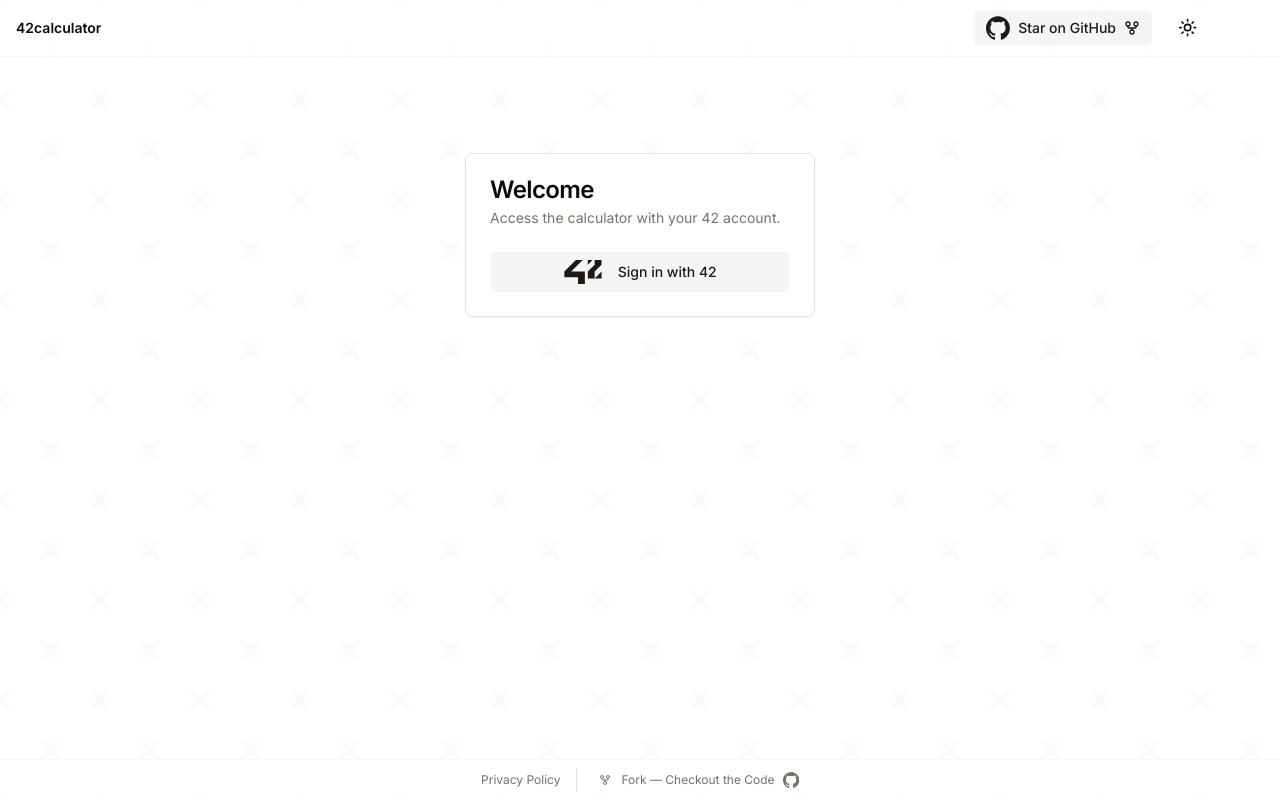
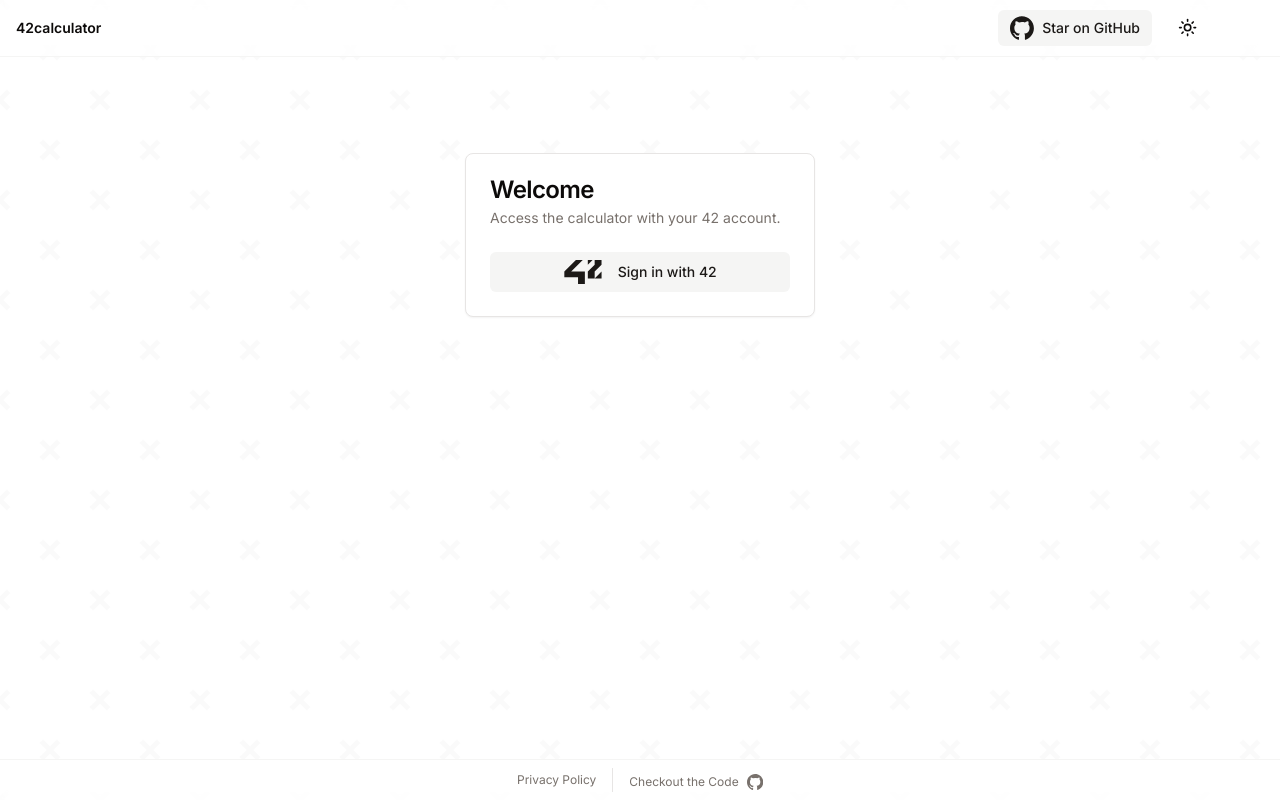
Before and after one commit to lucas-ht/42calculator, a Next.js app: page / in a window 1280 px wide. Built offline with nearby package versions, Linux system fonts and the light colour scheme; no server answers.

Commit message:
fix(ui): restore upstream header and footer buttons

```diff
--- a/src/components/footer/footer.tsx
+++ b/src/components/footer/footer.tsx
@@ -1,5 +1,4 @@
 import { Separator } from "@/components/ui/separator";
-import { GitFork } from "lucide-react";
 import Link from "next/link";
 import GitHub from "../icons/GitHub";
 
@@ -13,14 +12,9 @@
           </div>
         </Link>
         <Separator orientation="vertical" />
-        <Link
-          href="https://github.com/lucas-ht/42calculator"
-          target="_blank"
-          rel="noopener noreferrer"
-        >
+        <Link href="https://github.com/lucas-ht/42calculator">
           <div className="inline-flex items-center text-muted-foreground transition-colors hover:text-foreground">
-            <GitFork className="mr-1 h-3" />
-            <div className="truncate text-xs">Fork — Checkout the Code</div>
+            <div className="truncate text-xs">Checkout the Code</div>
             <GitHub className="ml-2 h-4" />
           </div>
         </Link>
--- a/src/components/header/header.tsx
+++ b/src/components/header/header.tsx
@@ -1,12 +1,11 @@
 import { auth } from "@/auth";
+import { Button } from "@/components/ui/button";
+import Link from "next/link";
+import GitHub from "../icons/GitHub";
 import { MainNav } from "./nav/main-nav";
 import { MobileNav } from "./nav/mobile-nav";
 import ThemeToggle from "./theme-toggle";
 import UserMenu from "./user-menu/user-menu";
-import { Button } from "@/components/ui/button";
-import { GitFork } from "lucide-react";
-import Link from "next/link";
-import GitHub from "../icons/GitHub";
 
 export async function Header() {
   const session = await auth();
@@ -25,14 +24,12 @@
             className="hidden md:flex"
           >
             <Link
-              href="https://github.com/pulgamecanica/42calculator"
+              href="https://github.com/lucas-ht/42calculator"
               target="_blank"
               rel="noopener noreferrer"
-              title="This is a fork. Original: https://github.com/lucas-ht/42calculator"
             >
               <GitHub className="mr-2 size-6" />
               Star on GitHub
-              <GitFork className="ml-2 size-4" />
             </Link>
           </Button>
 
```
